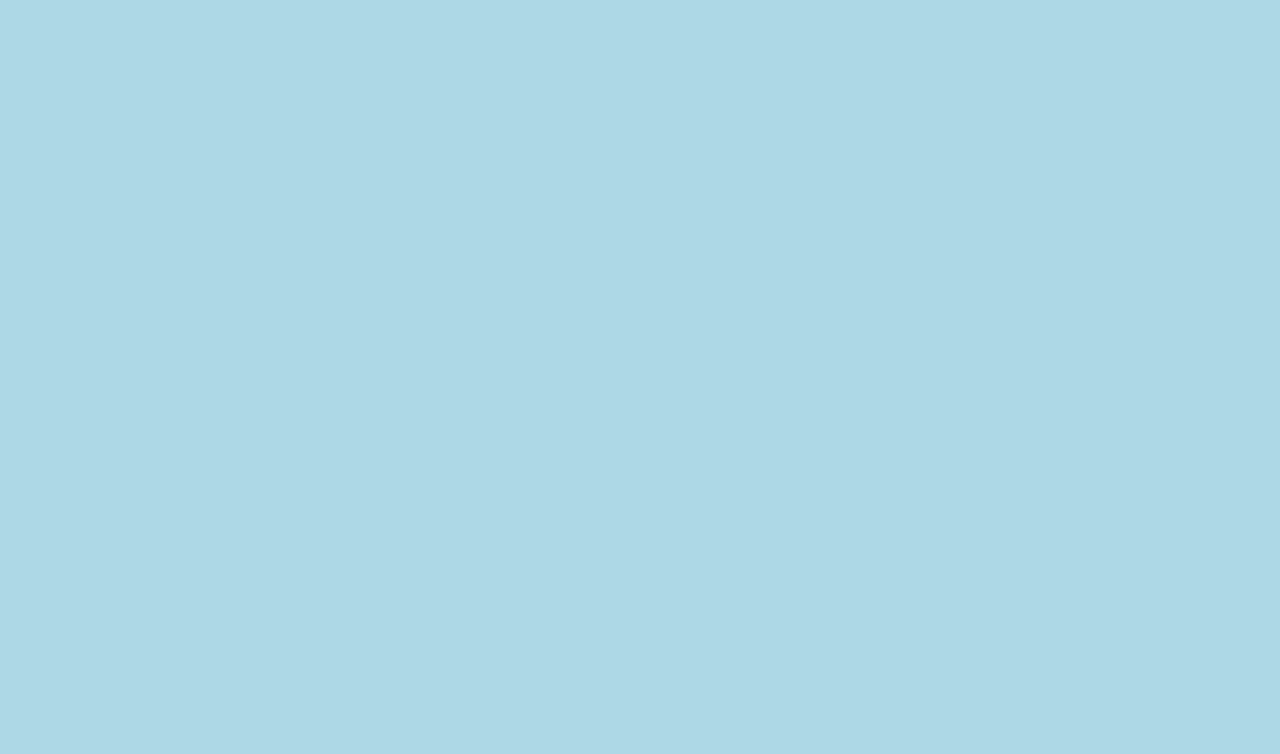
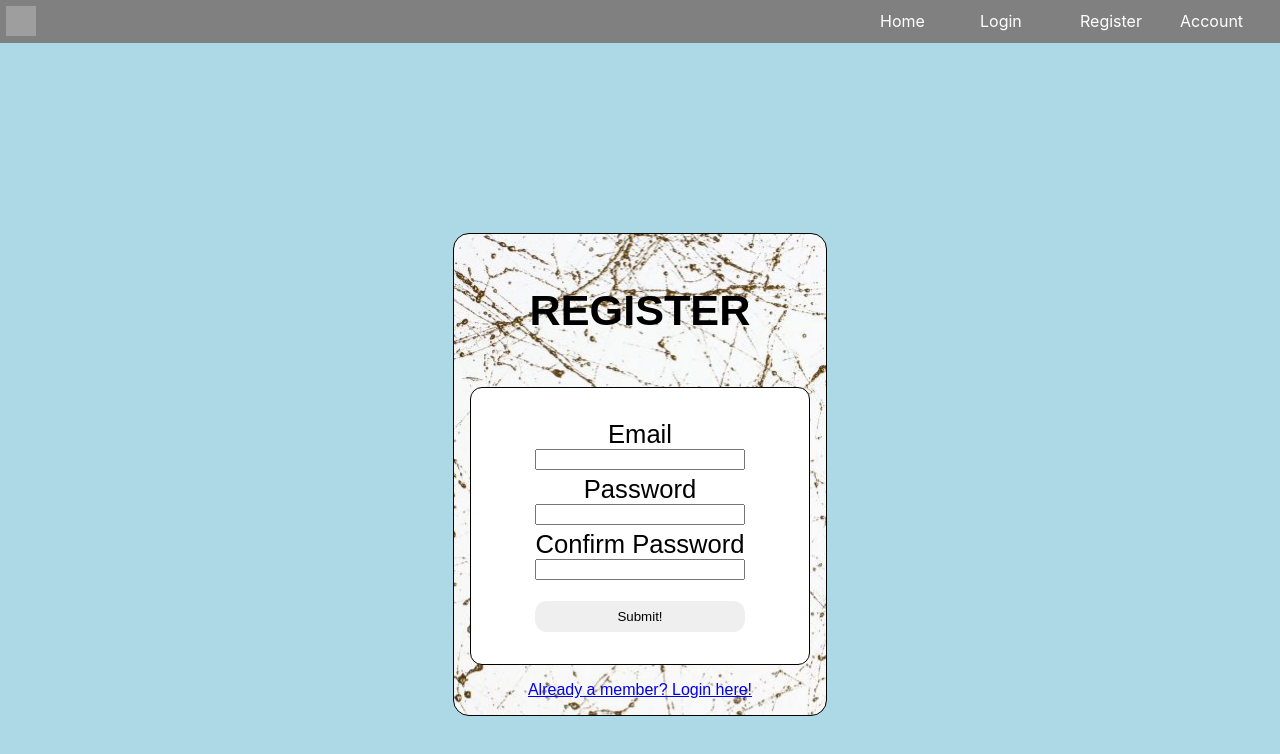
Before and after one commit to webdesignsbytom/bio-clicker-idle-game, a React (Create React App) app in the folder client/: page /register in a window 1280 px wide. Before the commit this address had no page. Shown: the top 754 px of the page. Built offline with nearby package versions, Linux system fonts and the light colour scheme; grey boxes are pictures that could not be loaded.

Commit message:
links finished

```diff
--- a/client/src/App.js
+++ b/client/src/App.js
@@ -2,6 +2,9 @@ import { Routes, Route, Navigate } from 'react-router-dom';
 import Game from './components/game/Game';
 import './app.css';
 import AdminPanel from './pages/adminPanel/AdminPanel';
+import Login from './users/login/Login'
+import Register from './users/register/Register'
+import Account from './users/account/Account'
 
 function App() {
 
@@ -10,6 +13,9 @@ function App() {
       <Routes>
         <Route path='/' element={<Game />} />
         <Route path='/admin' element={<AdminPanel />} />
+        <Route path='/account' element={<Account />} />
+        <Route path='/login' element={<Login />} />
+        <Route path='/register' element={<Register />} />
 
         {/* <Route element={<AuthenticateUser />}>
             <Route path='/welcome' element={<WelcomePage />} />
--- a/client/src/components/nav/Nav.jsx
+++ b/client/src/components/nav/Nav.jsx
@@ -12,8 +12,9 @@ function Nav() {
     </div>
     <div className="links__container">
         <Link to='/'>Home</Link>
-        <Link to='/'>Login</Link>
-        <Link to='/'>Register</Link>
+        <Link to='/login'>Login</Link>
+        <Link to='/register'>Register</Link>
+        <Link to='/account'>Account</Link>
     </div>
 </nav>
 </>
--- /dev/null
+++ b/client/src/users/account/Account.jsx
@@ -0,0 +1,13 @@
+import React from 'react'
+import Nav from '../../components/nav/Nav'
+
+function Account() {
+  return (
+    <>
+    <Nav />
+    <div>Account</div>
+    </>
+  )
+}
+
+export default Account
--- /dev/null
+++ b/client/src/users/login/Login.jsx
@@ -0,0 +1,41 @@
+import React from 'react';
+import { Link } from 'react-router-dom';
+import Nav from '../../components/nav/Nav';
+import './login.css'
+
+function Login() {
+  return (
+    <>
+      <Nav />
+      <div className='login__page'>
+        <div className='login__form__container'>
+          <div className='title__container'>
+            <h2>LOGIN</h2>
+          </div>
+
+          <form action='' className='login__form'>
+            <label htmlFor='email'>
+              Email
+              <input type='email' name='email' />
+            </label>
+
+            <label htmlFor='password'>
+              Password
+              <input type='password' name='password' />
+            </label>
+
+            <div className='submit__container'>
+              <input type='submit' className='btn' value='Submit!' />
+            </div>
+          </form>
+
+          <div className='register__link'>
+            <Link to='/register'>Not a member? Register Now</Link>
+          </div>
+        </div>
+      </div>
+    </>
+  );
+}
+
+export default Login;
--- /dev/null
+++ b/client/src/users/login/login.css
@@ -0,0 +1,51 @@
+.login__page {
+    height: 100vh;
+    width: 100vw;
+    display: grid;
+    place-content: center;
+  }
+
+  .login__form__container {
+    background-image: url('../../assets/images/marble_background2.jpg');
+    border: 1px solid black;
+    border-radius: 1rem;
+    font-family: 'Oswald', sans-serif;
+    padding: 1rem;
+  }
+
+  .title__container {
+    text-align: center;
+    padding-bottom: 1rem;
+    font-size: 1.8rem;
+
+  }
+
+  .login__form {
+    background-color: white;
+    display: grid;
+    padding: 2rem 4rem;
+    gap: 5px;
+    border: 1px solid black;
+    border-radius: 12px;
+    font-size: 1.6rem;
+
+  }
+
+  .login__form > * {
+    display: grid;
+    text-align: center;
+  }
+  .submit__container {
+      padding-top: 1rem;
+  }
+
+  .btn {
+      padding: 0.5rem;
+      border-radius: 12px;
+      border: 1px black;
+  }
+
+  .register__link {
+    padding-top: 1rem;
+    text-align: center;
+  }
--- /dev/null
+++ b/client/src/users/register/Register.jsx
@@ -0,0 +1,47 @@
+import React from 'react';
+import { Link } from 'react-router-dom';
+import Nav from '../../components/nav/Nav';
+import './register.css';
+
+function Register() {
+  return (
+    <>
+      <Nav />
+      <div className='register__page'>
+        <div className='register__form__container'>
+
+          <div className='title__container'>
+            <h2>REGISTER</h2>
+          </div>
+
+          <form action='' className='register__form'>
+            <label htmlFor='email'>
+              Email
+              <input type='email' name='email' />
+            </label>
+
+            <label htmlFor='password'>
+              Password
+              <input type='password' name='password' />
+            </label>
+
+            <label htmlFor='confirmPassword'>
+              Confirm Password
+              <input type='password' name='confirmPassword' />
+            </label>
+
+            <div className='submit__container'>
+              <input type='submit' className='btn' value='Submit!' />
+            </div>
+          </form>
+
+          <div className='login__link'>
+            <Link to='/login'>Already a member? Login here!</Link>
+          </div>
+        </div>
+      </div>
+    </>
+  );
+}
+
+export default Register;
--- /dev/null
+++ b/client/src/users/register/register.css
@@ -0,0 +1,50 @@
+.register__page {
+  height: 100vh;
+  width: 100vw;
+  display: grid;
+  place-content: center;
+}
+
+.register__form__container {
+  margin-top: 4rem;
+  background-image: url('../../assets/images/marble_background2.jpg');
+  border: 1px solid black;
+  border-radius: 1rem;
+  font-family: 'Oswald', sans-serif;
+  padding: 1rem;
+}
+
+.title__container {
+  text-align: center;
+  padding-bottom: 1rem;
+  font-size: 1.8rem;
+}
+
+.register__form {
+  background-color: white;
+  display: grid;
+  padding: 2rem 4rem;
+  gap: 5px;
+  border: 1px solid black;
+  border-radius: 12px;
+  font-size: 1.6rem;
+}
+
+.register__form > * {
+  display: grid;
+  text-align: center;
+}
+.submit__container {
+    padding-top: 1rem;
+}
+
+.btn {
+    padding: 0.5rem;
+    border-radius: 12px;
+    border: 1px black;
+}
+
+.login__link {
+  padding-top: 1rem;
+  text-align: center;
+}
```
Also changed, not shown: client/src/assets/images/marble_background.jpg (added), client/src/assets/images/marble_background2.jpg (added), client/src/users/account/account.css (added).
